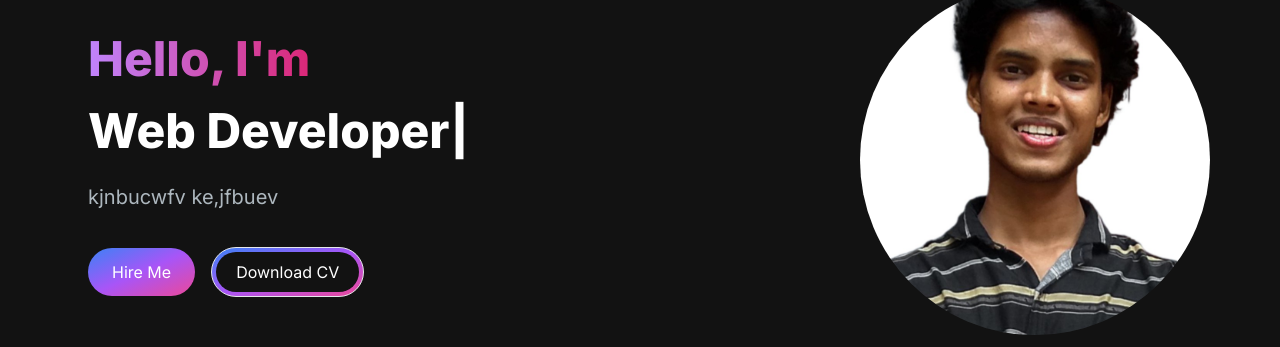
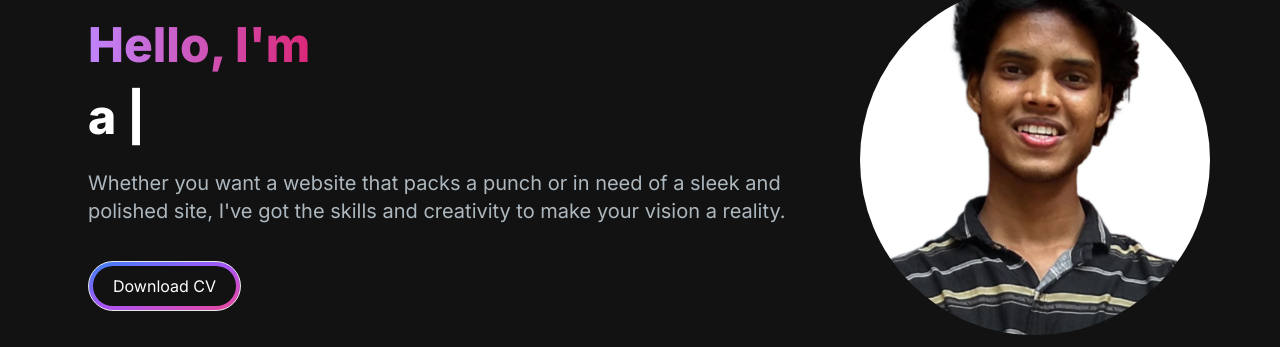
Before and after one commit to ShijinA530/portfolio-website, a Next.js app: page / in a window 1280 px wide. Shown: the part 191-538 px from the top of the page. Built offline with nearby package versions, Linux system fonts and the light colour scheme.

Commit message:
smooth done

```diff
--- a/src/app/components/AboutSection.tsx
+++ b/src/app/components/AboutSection.tsx
@@ -26,8 +26,7 @@ const TabData = [
       <ul className='list-disc pl-2'>
         <li>Rajiv Gandhi Institute of Technology, Kottayam</li>
         <li>APJ ABDUL KALAM TECHNOLOGICAL UNIVERSITY</li>
-        <li>B.Tech</li>
-        <li>Computer Science and Engineering</li>
+        <li>B.Tech, Computer Science and Engineering</li>
         <li>CGPA: 7.41</li>
       </ul>
     )
@@ -37,8 +36,9 @@ const TabData = [
     title: 'Certifications',
     content: (
       <ul className='list-disc pl-2'>
-        <li>ES6: Modern JavaScript by Udemy</li>
+        <li>ES6: Modern JavaScript by Coursera</li>
         <li>SQL course certification by Udmey</li>
+        <li>Build blog using MERN stack by Udemy</li>
         <li>React skill quiz by Hackveda</li>
         <li>JavaScript skill quiz by Hackveda</li>
       </ul>
@@ -50,7 +50,7 @@ const AboutSection = () => {
   const [tab, setTab] = useState('skills')
   const [isPending, startTransition] = useTransition()
 
-  const handleTabChange = (id) => {
+  const handleTabChange = (id: string) => {
     startTransition(() => {
       setTab(id)
     })
@@ -72,7 +72,7 @@ const AboutSection = () => {
             working with Python, JavaScript, React, Redux, Node.js, Express, MongoDB,
             HTML, CSS and Git. I am a quick learner and I am always
             looking to expand my knowledge and skill set. I am a team player and
-            I am excited to work with others to create amzing applications.
+            I am excited to work with others to create amazing applications.
           </p>
           <div className='flex flex-row mt-8'>
             <TabButton
--- a/src/app/components/EmailSection.tsx
+++ b/src/app/components/EmailSection.tsx
@@ -42,8 +42,8 @@ const EmailSection = () => {
   }
 
   return (
-    <section className='grid md:grid-cols-2 my-12 py-24 gap-4 relative'>
-      <div className='bg-[radial-gradient(ellipse_at_center,_var(--tw-gradient-stops))] from-primary-900 to-transparent rounded-full h-80 w-80 z-0 blur-lg absolute top-3/4   -left-4 transform -translate-x-1/2 -translate-1/2'></div>
+    <section id='contact' className='grid md:grid-cols-2 my-12 py-24 gap-4 relative'>
+      <div className='bg-[radial-gradient(ellipse_at_center,_var(--tw-gradient-stops))] from-primary-900 to-transparent rounded-full h-60 w-64 md:h-80 md:w-80 z-0 blur-lg absolute  -bottom-1/4 md:top-3/4 -left-2 transform -translate-x-1/2 -translate-1/2'></div>
       <div className='z-10'>
           <h5 className='text-xl font-bold text-white my-2'>Let's Connect</h5>
           <p className='text-[#ADB7BE] mb-4 max-w-md'>
--- a/src/app/components/HeroSection.tsx
+++ b/src/app/components/HeroSection.tsx
@@ -2,10 +2,11 @@
 import Image from "next/image"
 import { TypeAnimation } from 'react-type-animation';
 import { motion } from 'framer-motion'
+import Link from "next/link";
 
 const HeroSection = () => {
   return (
-    <section className="lg:py-16">
+    <section id="home" className="lg:py-16">
         <div className='grid grid-cols-1 sm:grid-cols-12'>
             <motion.div
                 initial={{ opacity: 0, scale: 0.5 }}
@@ -18,9 +19,9 @@ const HeroSection = () => {
                     <br />
                     <TypeAnimation
                         sequence={[
-                            'Shijin',
+                            'Shijin A',
                             1000,
-                            'Web Developer',
+                            'a Web Developer',
                             1000,
                         ]}
                         wrapper="span"
@@ -28,13 +29,13 @@ const HeroSection = () => {
                         repeat={Infinity}
                     />
                 </h1>
-                <p className='text-[#ADB7BE] text-lg mb-6 lg:text-xl'>kjnbucwfv ke,jfbuev</p>
-                <div>
-                    <button className="px-6 py-3 w-full sm:w-fit rounded-full mr-4 bg-gradient-to-br from-blue-500 via-primary-500 to-secondary-500 hover:bg-slate-200 text-white">Hire Me</button>
+                <p className='text-[#ADB7BE] text-lg mb-6 lg:text-xl'>Whether you want a website that packs a punch or in need of a sleek and polished site, I've got the skills and creativity to make your vision a reality.</p>
+                <Link href='https://www.papermark.io/view/cm3qwhfpe000coucfrlzajyh0'>
+                    {/* <button className="px-6 py-3 w-full sm:w-fit rounded-full mr-4 bg-gradient-to-br from-blue-500 via-primary-500 to-secondary-500 hover:bg-slate-200 text-white">Hire Me</button> */}
                     <button className="px-1 py-1 w-full sm:w-fit rounded-full bg-gradient-to-br from-blue-500 via-primary-500 to-secondary-500 hover:bg-slate-800 text-white border mt-3">
                         <span className="block bg-[#121212] hover:bg-slate-800 rounded-full px-5 py-2">Download CV</span>
                     </button>
-                </div>
+                </Link>
             </motion.div>
             <motion.div
                 initial={{ opacity: 0, scale: 0.5 }}
--- a/src/app/components/NavBar.tsx
+++ b/src/app/components/NavBar.tsx
@@ -9,7 +9,7 @@ import MenuOverlay from './MenuOverlay'
 const navLinks = [
   {
     title: "Home",
-    path: "#"
+    path: "#home"
   },
   {
       title: "About",
@@ -29,9 +29,9 @@ const NavBar = () => {
   const [navbarOpen, setNavbarOpen] = useState(false)
 
   return (
-    <nav className='fixed mx-auto border border-[#33353F] top-0 left-0 right-0 z-10 bg-[#121212]  bg-opacity-90'>
+    <nav className='fixed mx-auto border border-[#33353F] top-0 left-0 right-0 z-20 bg-[#121212]  bg-opacity-90'>
       <div className='flex flex-wrap  items-center justify-between mx-auto py-4 md:px-8 px-4'>
-        <Link href="/" className='text-2xl md:text-4xl text-white font-semibold'
+        <Link href="#home" className='text-2xl md:text-4xl text-white font-semibold'
         >
           LOGO
         </Link>
--- a/src/app/globals.css
+++ b/src/app/globals.css
@@ -1,3 +1,8 @@
 @tailwind base;
 @tailwind components;
 @tailwind utilities;
+
+
+html:focus-within {
+    scroll-behavior: smooth;
+  }
```
Also changed, not shown: .eslintrc.json.
